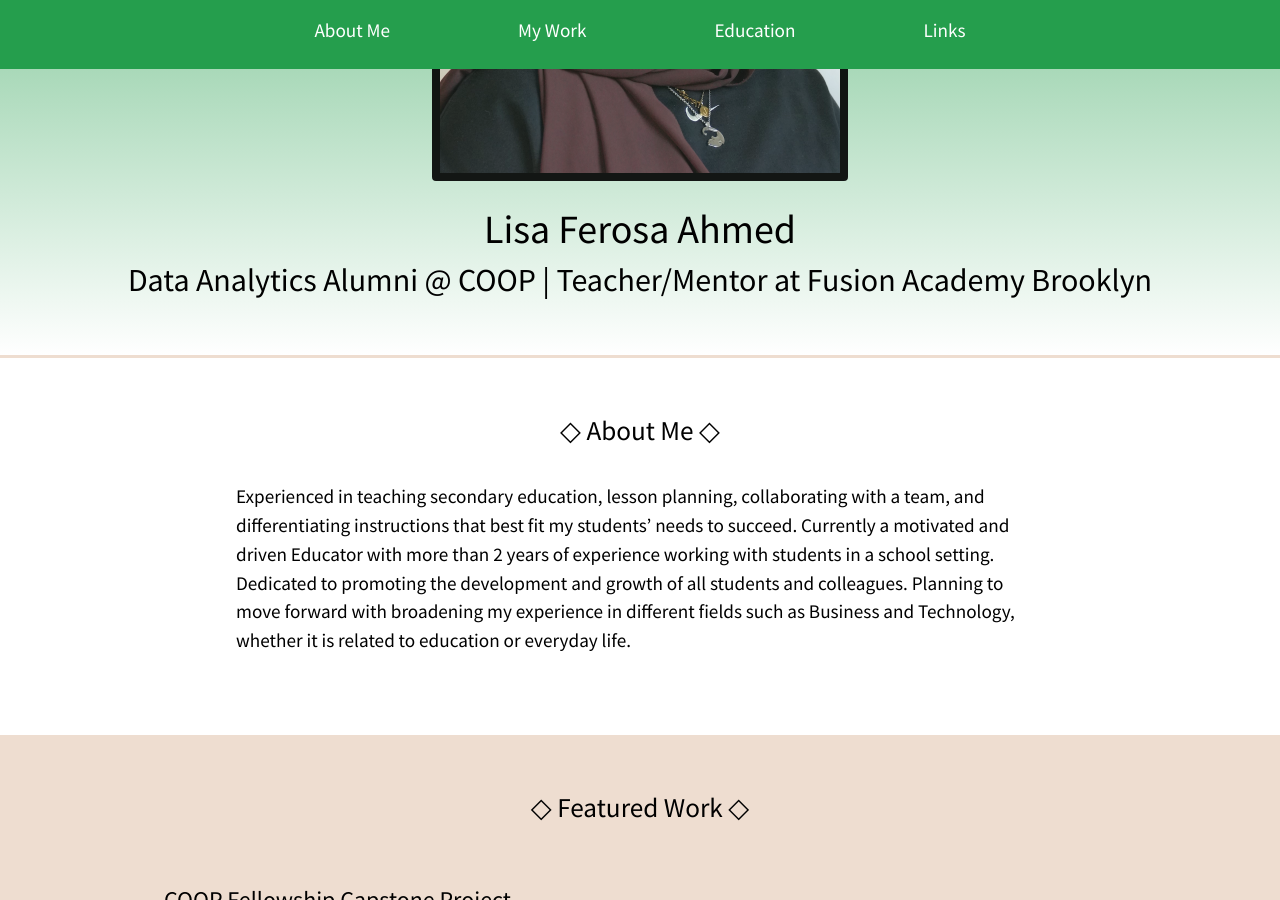
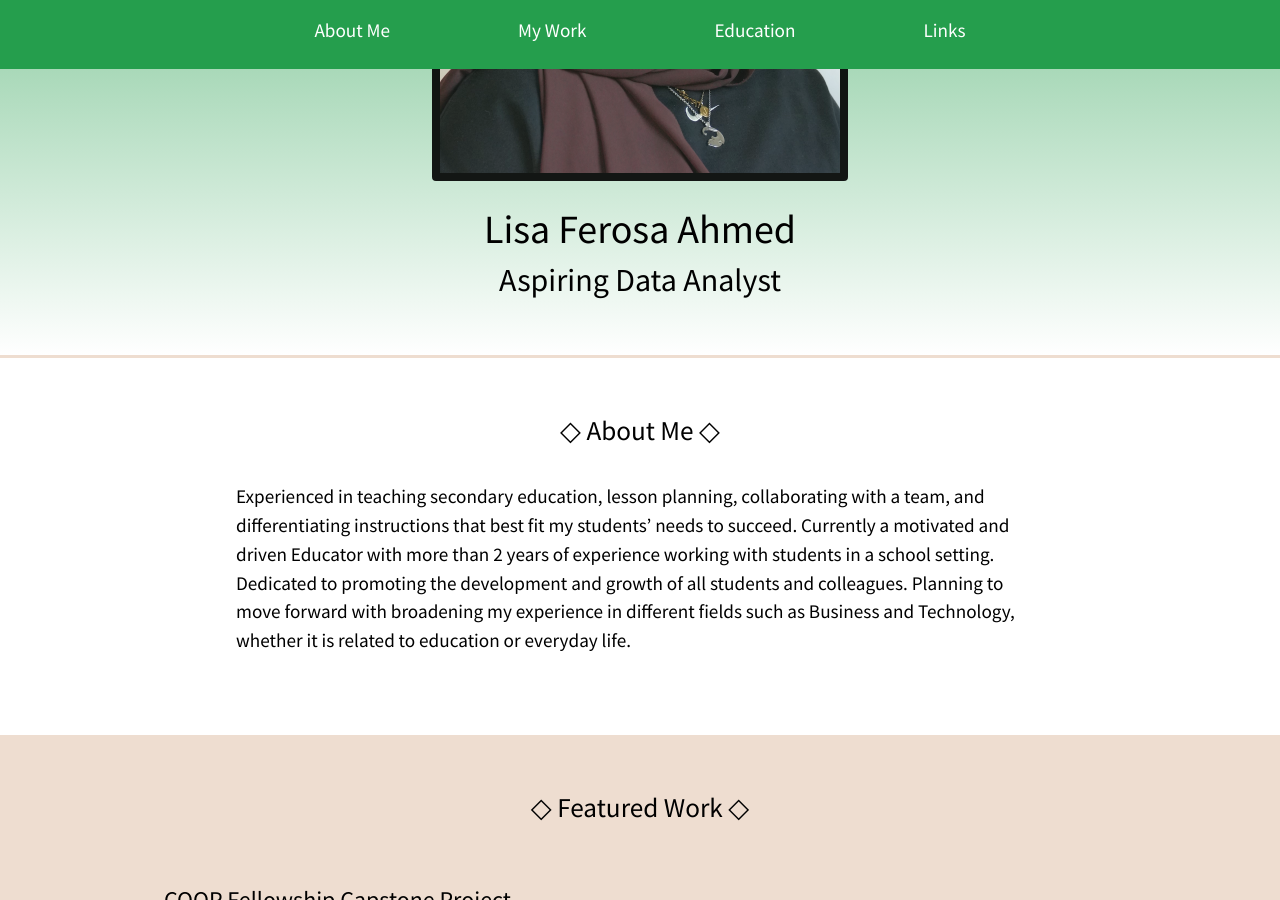
Before and after one commit to Lisa-Ferosa/lisa-ferosa.github.io, a Jekyll site: the page built from docs/index.html, in a window 1280 px wide and 900 px high, scrolled down 371 px. Built offline with Jekyll 4.4.1, drawn with Linux system fonts in a browser that asks for light colours.

Commit message:
Update _config.yml

```diff
--- a/docs/_config.yml
+++ b/docs/_config.yml
@@ -4,7 +4,7 @@
 
 title: Lisa Ferosa Ahmed
 headline: >-
-  Data Analytics Alumni @ COOP | Teacher/Mentor at Fusion Academy Brooklyn
+  Aspiring Data Analyst
 baseurl: ""
 url: "https://lisa-ferosa.me"
 
```
